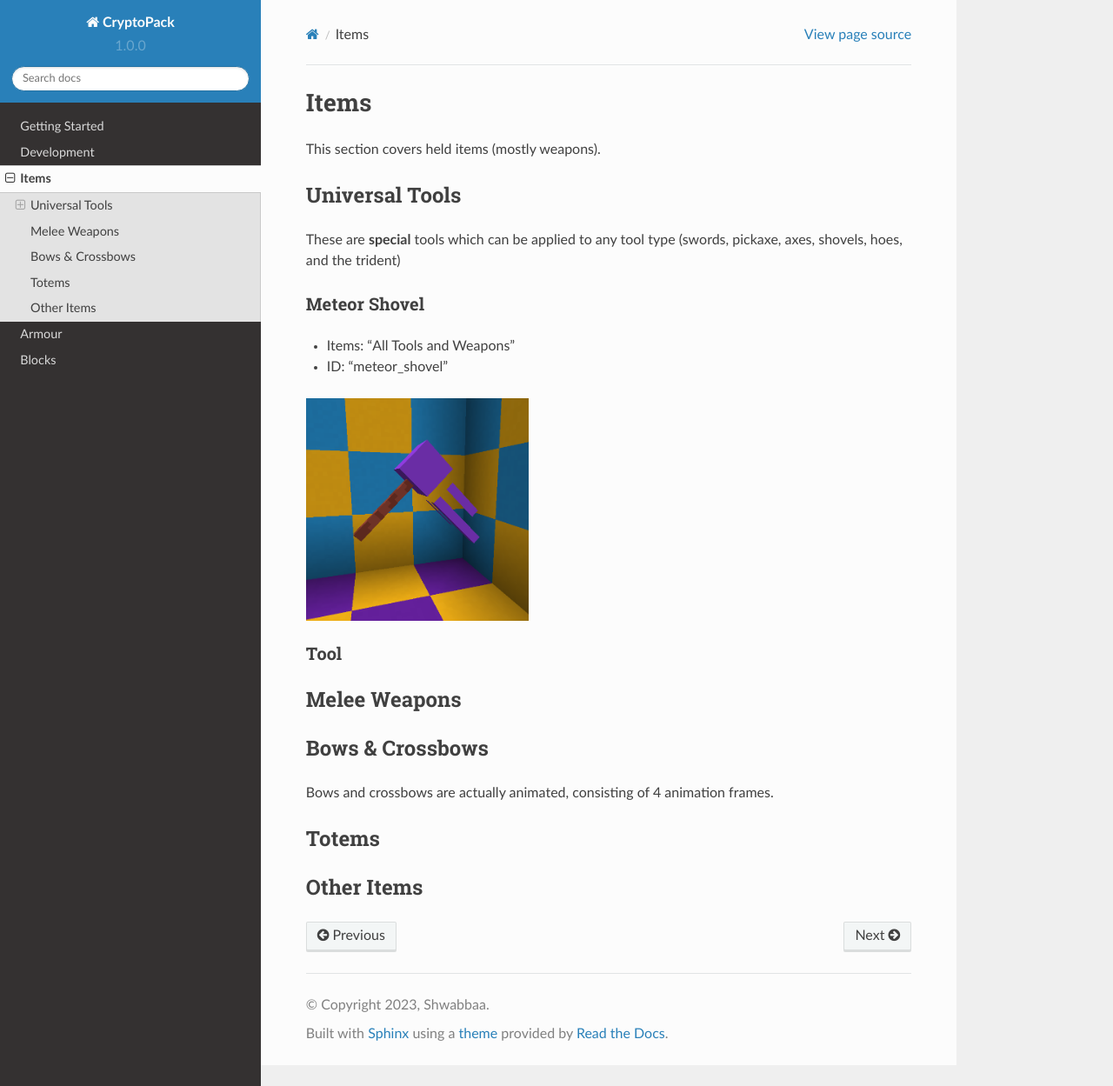
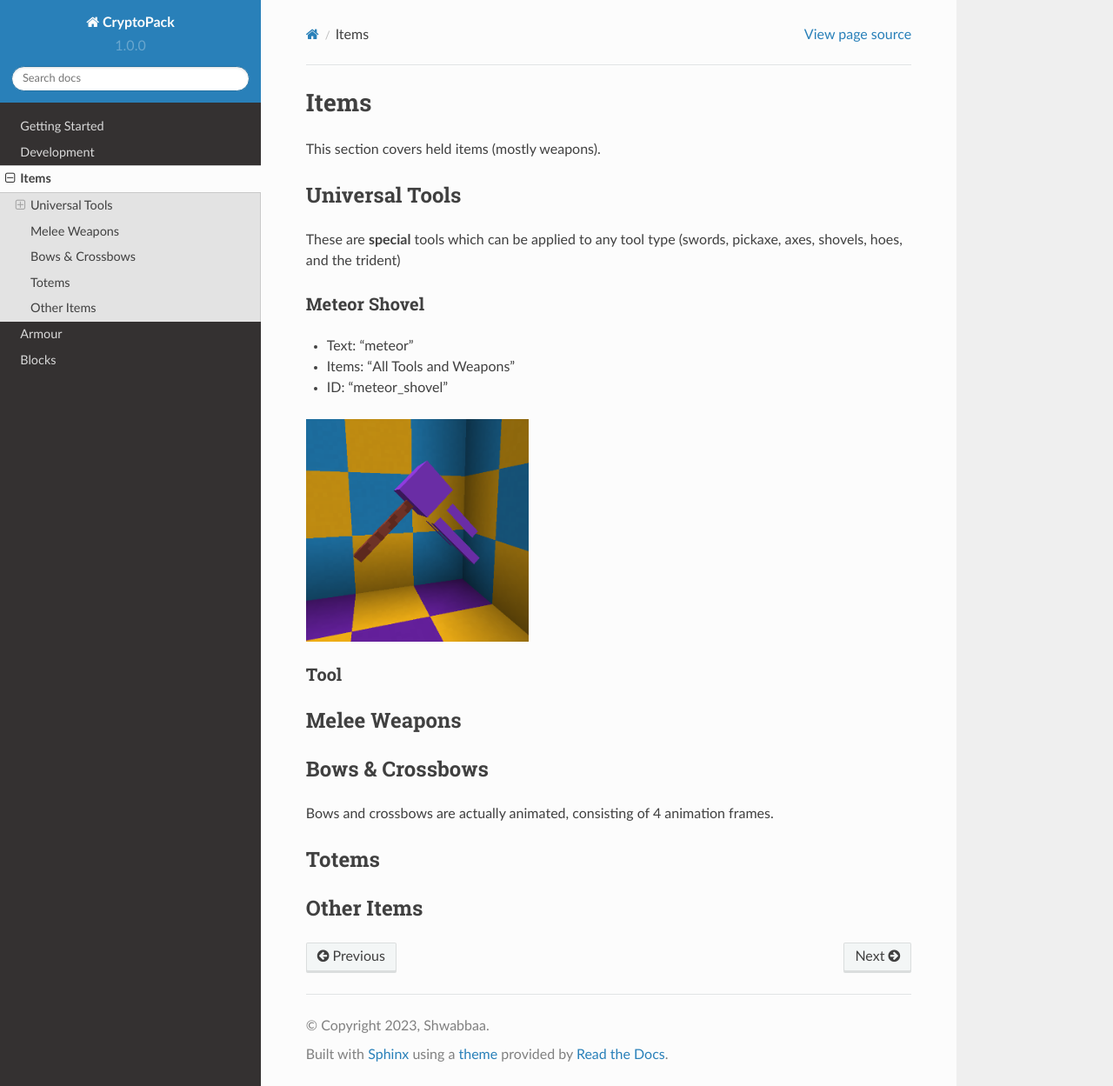
Before and after one commit to Shwabbaa/cryptopack-docs, a Sphinx documentation site: the page built from docs/source/items.rst, in a window 1280 px wide and 1249 px high. Shown: the whole window at 87% size. Built offline with Sphinx 7.4.7 and the Read the Docs theme 2.0.0, drawn with Linux system fonts in a browser that asks for light colours; pages that are not in the unit, such as notebooks, are missing from menus.

Commit message:
Update items.rst

```diff
--- a/docs/source/items.rst
+++ b/docs/source/items.rst
@@ -9,6 +9,7 @@ These are **special** tools which can be applied to any tool type (swords, picka
 
 Meteor Shovel
 -----------
+* Text: "meteor"
 * Items: "All Tools and Weapons"
 * ID: "meteor_shovel"
 
```
